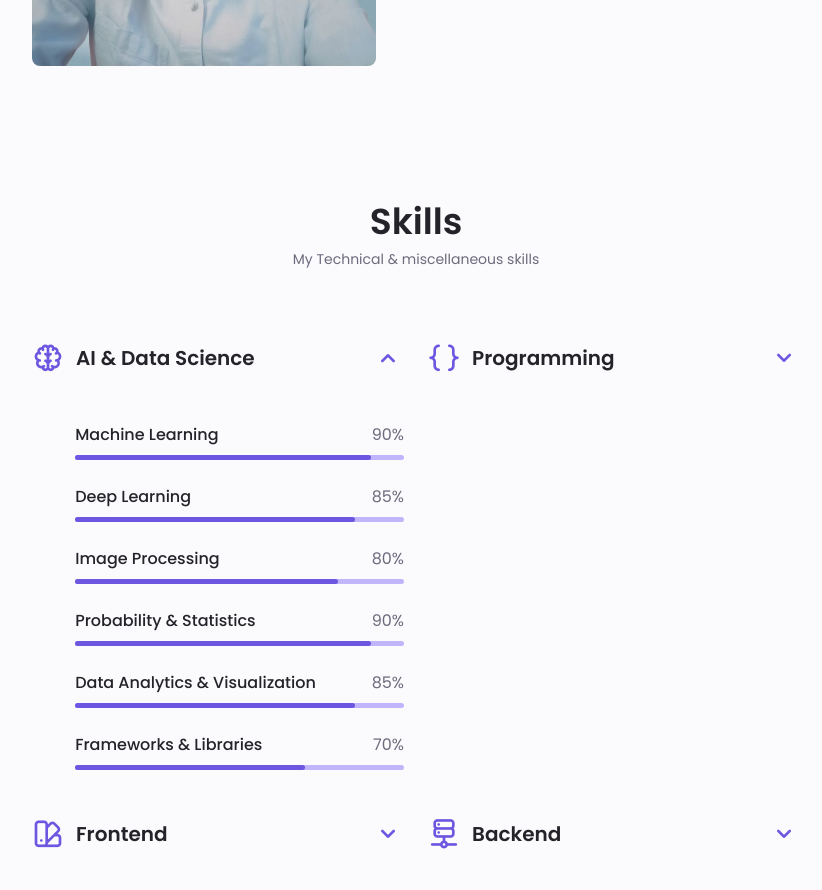
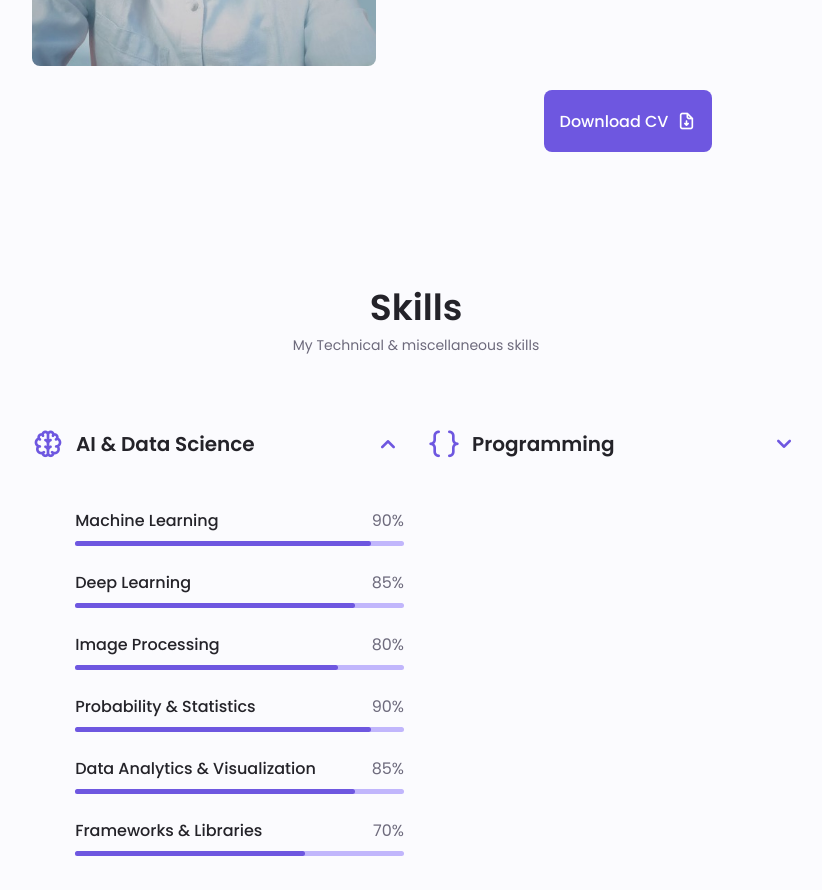
Before and after one commit to Ankithmj07/Ankithmj.github.io, a plain HTML site: page index.html in a window 1280 px wide. Shown: the part 1164-2054 px from the top of the page, without its empty margins (224-1046 px from the left). Drawn offline with nearby package versions, Linux system fonts and the light colour scheme.

Commit message:
Uncomment

```diff
--- a/index.html
+++ b/index.html
@@ -137,11 +137,11 @@
                         <p class="about__description">I'm a passionate & proactive human with strong expertise in Machine/Deep Learning, Full-Stack Web Development, I have a proven track record of facilitating efficient engineering solutions in the development and deployment phases of projects in a variety of fields. I am an Engineer by education and a programmer by passion. I am currently seeking an opportunity, where I can use my skills to the fullest and further hone it.</p>
                     </div>
 
-                    <!--<div class="about__buttons">
+                    <div class="about__buttons">
                         <a download="Ankith_resume.pdf" href="assets\pdf\Ankith_resume.pdf" class="button button--flex">
                             Download CV<i class="uil uil-file-download button__icon"></i>
                         </a>
-                    </div>-->
+                    </div>
                 </div>
             </section>
 
```
